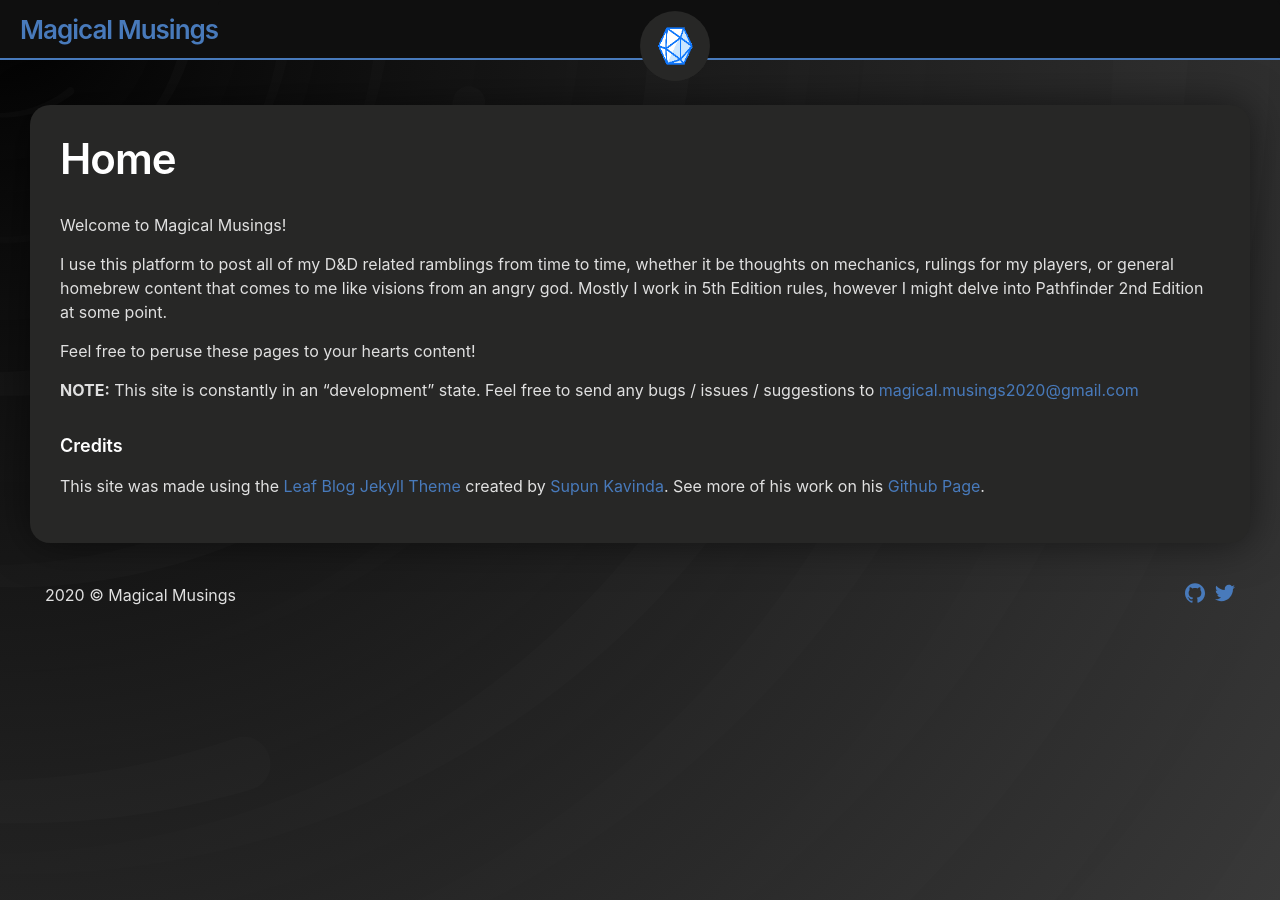
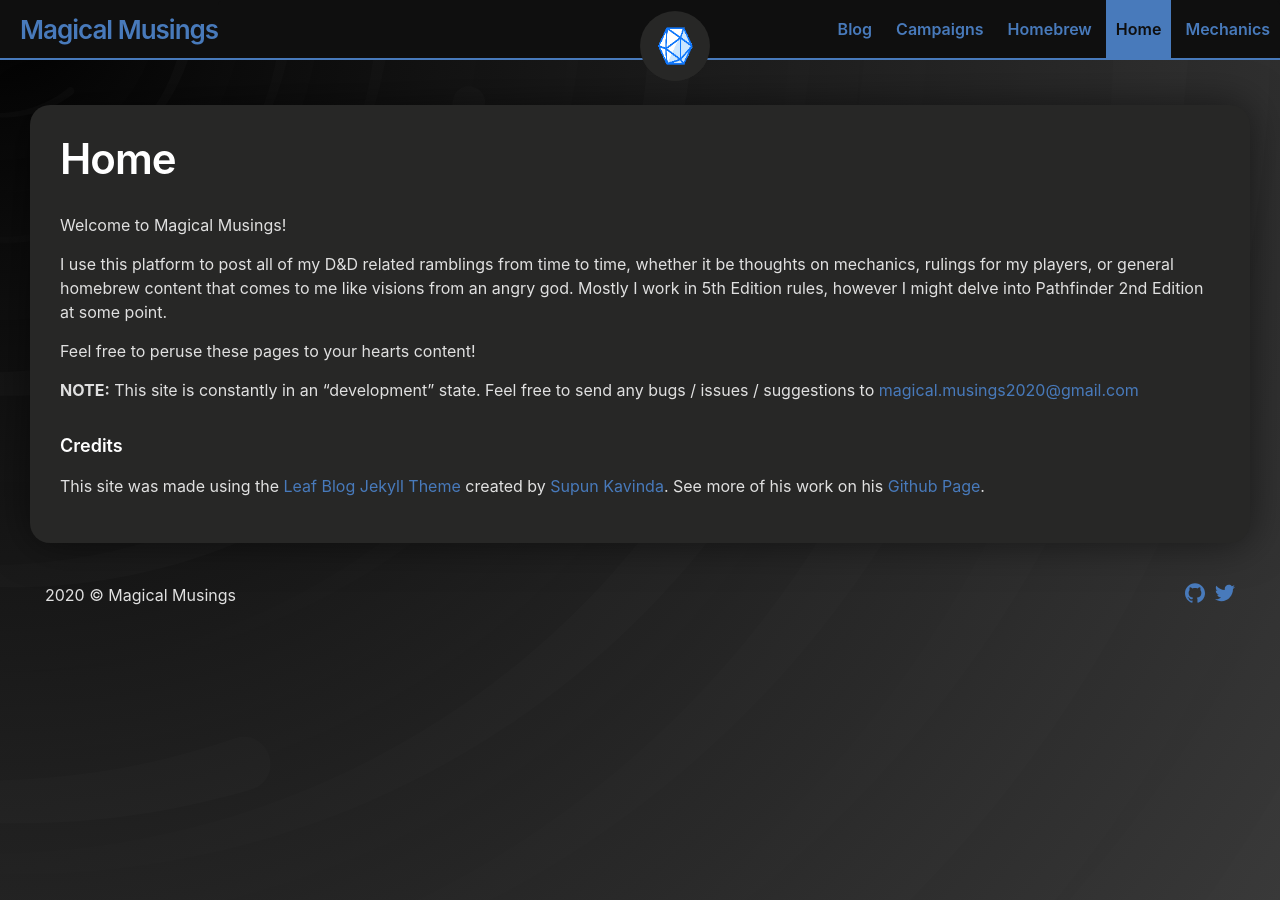
Before and after one commit to andersthemagi/magicalmusings.github.io, a Jekyll site: the page built from index.md, in a window 1280 px wide. Built offline with Jekyll 4.4.1, drawn with Linux system fonts in a browser that asks for light colours.

Commit message:
reverting to when the menu was visible

```diff
--- a/_data/menu.yml
+++ /dev/null
@@ -1,8 +0,0 @@
-- text: Blog
-  url: /blog/
-- text: Campaigns
-  url: /campaigns/
-- text: Homebrew
-  url: /homebrew/
-- text: Mechanics
-  url: /mechanics/
--- a/_includes/header.html
+++ b/_includes/header.html
@@ -2,7 +2,6 @@
   {%- assign default_paths = site.pages | map: "path" -%}
   {%- assign page_paths = site.header_pages | default: default_paths -%}
   {%- assign titles_size = site.pages | map: 'title' | join: '' | size -%}
-  {%- assign navurl = page.url | remove: 'index.html' -%}
   <a class="site-title" rel="author" href="{{ "/" | relative_url }}">{{ site.title | escape }}</a>
 
   {%- if titles_size > 0 -%}
@@ -17,7 +16,19 @@
       </label>
 
       <div class="trigger">
-        {%- include nav.html nav=site.data.menu -%}
+        {%- for path in page_paths -%}
+          {%- assign my_page = site.pages | sort: "weight" | where: "path", path | first -%}
+          {%- if my_page.title -%}
+            {% if my_page.url == page.url %}
+              {% assign className = "page-link active" %}
+            {% else %}
+              {% assign className = "page-link" %}
+            {% endif %}
+            <a class="{{ className }}" href="{{ my_page.url | relative_url }}">
+              {{ my_page.title | escape }}
+            </a>
+          {%- endif -%}
+        {%- endfor -%}
       </div>
     </nav>
   {%- endif -%}
```
